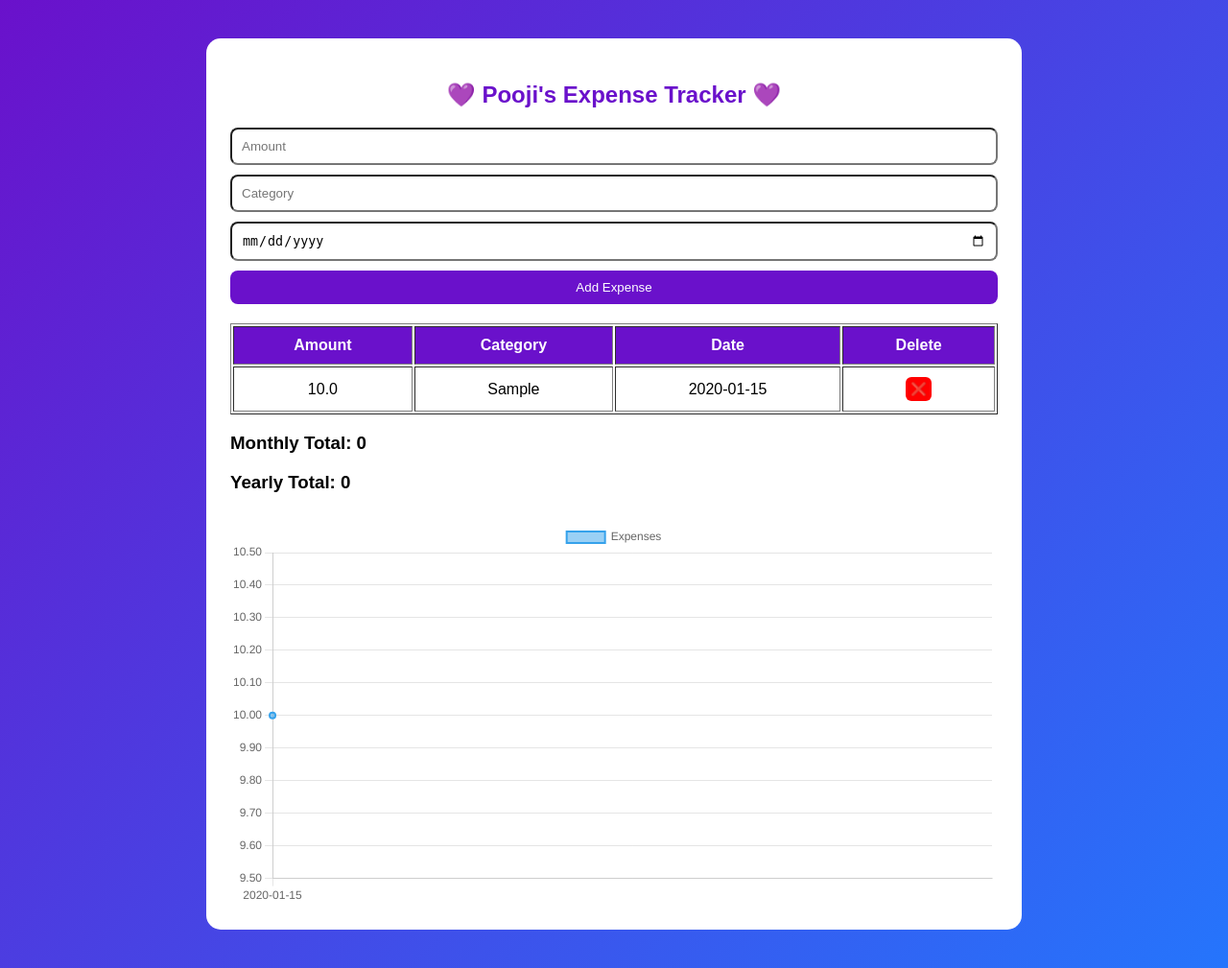
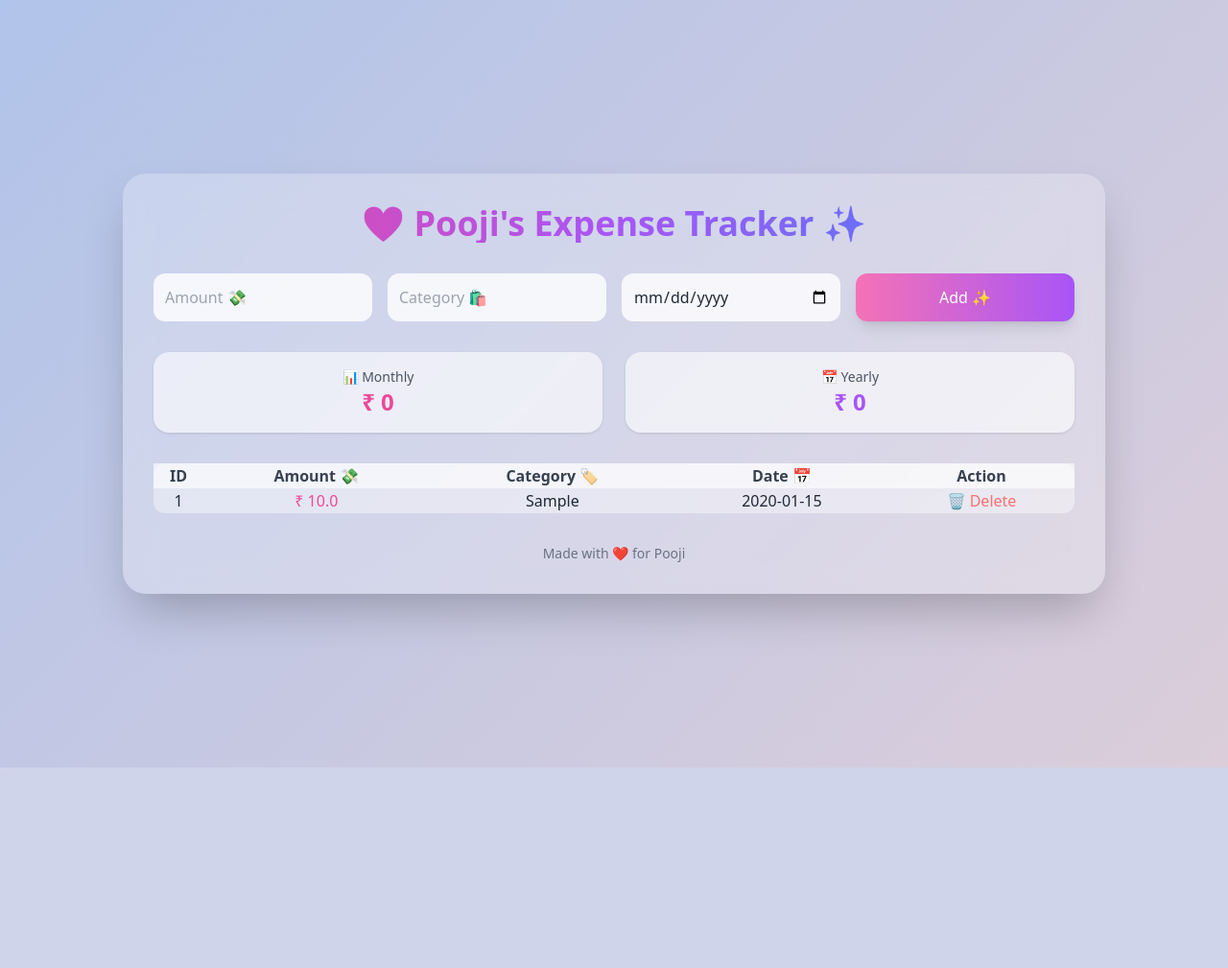
Before and after one commit to gowthamjitta/expense-tracker, a Flask app: page / in a window 1280 px wide. Shown: the whole page at 96% size. After the commit the page ends 800 px from the top, so only its background shows below. Run offline with Flask 3, Linux system fonts and the light colour scheme; tables that the repository leaves empty hold one stand-in row (values such as "Sample post"); some libraries are stand-ins or nearby versions.

Commit message:
final romantic UI with emojis

```diff
--- a/app.py
+++ b/app.py
@@ -84,6 +84,9 @@ def delete(id):
     return redirect('/')
 
 # Run app (Render compatible)
+import os
+
 if __name__ == "__main__":
-    port = int(os.environ.get("PORT", 5000))
+    init_db()
+    port = int(os.environ.get("PORT", 10000))  # IMPORTANT
     app.run(host="0.0.0.0", port=port)
--- a/templates/index.html
+++ b/templates/index.html
@@ -3,133 +3,119 @@
 <head>
     <title>Pooji's Expense Tracker 💜</title>
 
-    <script src="https://cdn.jsdelivr.net/npm/chart.js"></script>
+    <script src="https://cdn.tailwindcss.com"></script>
 
     <style>
         body {
-            font-family: Arial;
-            background: linear-gradient(135deg, #6a11cb, #2575fc);
+            background: linear-gradient(135deg, #fbc2eb, #a6c1ee, #fcd5ce);
+            background-size: 400% 400%;
+            animation: gradientBG 12s ease infinite;
         }
 
-        .container {
-            max-width: 800px;
-            margin: 40px auto;
-            background: white;
-            padding: 25px;
-            border-radius: 15px;
+        @keyframes gradientBG {
+            0% {background-position: 0% 50%;}
+            50% {background-position: 100% 50%;}
+            100% {background-position: 0% 50%;}
         }
 
-        h2 {
-            text-align: center;
-            color: #6a11cb;
+        .fade-in {
+            animation: fadeIn 1.2s ease-in;
         }
 
-        form {
-            display: flex;
-            flex-direction: column;
-            gap: 10px;
+        @keyframes fadeIn {
+            from {opacity: 0; transform: translateY(20px);}
+            to {opacity: 1; transform: translateY(0);}
         }
 
-        input, button {
-            padding: 10px;
-            border-radius: 8px;
+        .hover-soft:hover {
+            transform: translateY(-3px);
+            transition: 0.3s ease;
         }
 
-        button {
-            background: #6a11cb;
-            color: white;
-            border: none;
-        }
-
-        table {
-            width: 100%;
-            margin-top: 20px;
-        }
-
-        th {
-            background: #6a11cb;
-            color: white;
-        }
-
-        td, th {
-            padding: 10px;
-            text-align: center;
-        }
-
-        .delete-btn {
-            background: red;
-            color: white;
-            border-radius: 6px;
-            padding: 5px;
-        }
-
-        canvas {
-            margin-top: 30px;
+        .glass {
+            background: rgba(255,255,255,0.25);
+            backdrop-filter: blur(15px);
         }
     </style>
 </head>
 
-<body>
+<body class="text-gray-800 min-h-screen flex items-center justify-center">
 
-<div class="container">
+<div class="w-full max-w-5xl p-8 glass rounded-3xl shadow-2xl fade-in">
 
-    <h2>💜 Pooji's Expense Tracker 💜</h2>
+    <!-- TITLE -->
+    <h1 class="text-4xl font-semibold text-center mb-8 bg-gradient-to-r from-pink-500 via-purple-500 to-blue-500 text-transparent bg-clip-text">
+        💜 Pooji's Expense Tracker ✨
+    </h1>
 
     <!-- FORM -->
-    <form method="POST">
-        <input type="number" name="amount" placeholder="Amount" required>
-        <input type="text" name="category" placeholder="Category" required>
-        <input type="date" name="date" required>
-        <button>Add Expense</button>
+    <form method="POST" class="grid grid-cols-1 md:grid-cols-4 gap-4 mb-8">
+
+        <input name="amount" type="number" placeholder="Amount 💸"
+            class="p-3 rounded-xl bg-white/80 focus:ring-2 focus:ring-purple-300 hover-soft">
+
+        <input name="category" type="text" placeholder="Category 🛍️"
+            class="p-3 rounded-xl bg-white/80 focus:ring-2 focus:ring-pink-300 hover-soft">
+
+        <input name="date" type="date"
+            class="p-3 rounded-xl bg-white/80 focus:ring-2 focus:ring-blue-300 hover-soft">
+
+        <button class="bg-gradient-to-r from-pink-400 to-purple-500 text-white rounded-xl shadow-lg hover:opacity-90 transition">
+            Add ✨
+        </button>
     </form>
 
+    <!-- TOTALS -->
+    <div class="grid grid-cols-2 gap-6 mb-8 text-center">
+
+        <div class="bg-white/60 p-4 rounded-2xl shadow hover-soft">
+            <h2 class="text-sm text-gray-600">📊 Monthly</h2>
+            <p class="text-2xl font-semibold text-pink-500">₹ {{ monthly_total }}</p>
+        </div>
+
+        <div class="bg-white/60 p-4 rounded-2xl shadow hover-soft">
+            <h2 class="text-sm text-gray-600">📅 Yearly</h2>
+            <p class="text-2xl font-semibold text-purple-500">₹ {{ yearly_total }}</p>
+        </div>
+
+    </div>
+
     <!-- TABLE -->
-    <table border="1">
-        <tr>
-            <th>Amount</th>
-            <th>Category</th>
-            <th>Date</th>
-            <th>Delete</th>
+    <div class="overflow-auto max-h-64">
+        <table class="w-full text-center bg-white/40 rounded-xl">
+
+            <tr class="bg-white/60 text-gray-700">
+                <th>ID</th>
+                <th>Amount 💸</th>
+                <th>Category 🏷️</th>
+                <th>Date 📅</th>
+                <th>Action</th>
             </tr>
 
             {% for row in data %}
-        <tr>
-            <td>{{ row[1] }}</td>
+            <tr class="hover:bg-white/50 transition">
+                <td>{{ row[0] }}</td>
+                <td class="text-pink-500 font-medium">₹ {{ row[1] }}</td>
                 <td>{{ row[2] }}</td>
                 <td>{{ row[3] }}</td>
                 <td>
-                <a href="/delete/{{ row[0] }}">
-                    <button class="delete-btn">❌</button>
+                    <a href="/delete/{{ row[0] }}"
+                       class="text-red-400 hover:text-red-600 transition">
+                       🗑️ Delete
                     </a>
                 </td>
             </tr>
             {% endfor %}
+
         </table>
+    </div>
 
-    <!-- TOTALS -->
-    <h3>Monthly Total: {{ monthly_total }}</h3>
-    <h3>Yearly Total: {{ yearly_total }}</h3>
-
-    <!-- GRAPH -->
-    <canvas id="chart"></canvas>
+    <!-- FOOTER -->
+    <p class="text-center mt-8 text-sm text-gray-500">
+        Made with ❤️ for Pooji
+    </p>
 
 </div>
 
-<script>
-    const ctx = document.getElementById('chart');
-
-    new Chart(ctx, {
-        type: 'line',
-        data: {
-            labels: {{ dates | tojson }},
-            datasets: [{
-                label: 'Expenses',
-                data: {{ amounts | tojson }},
-                borderWidth: 2
-            }]
-        }
-    });
-</script>
-
 </body>
 </html>
```
Lines whose indentation alone changed are shown as unchanged.
